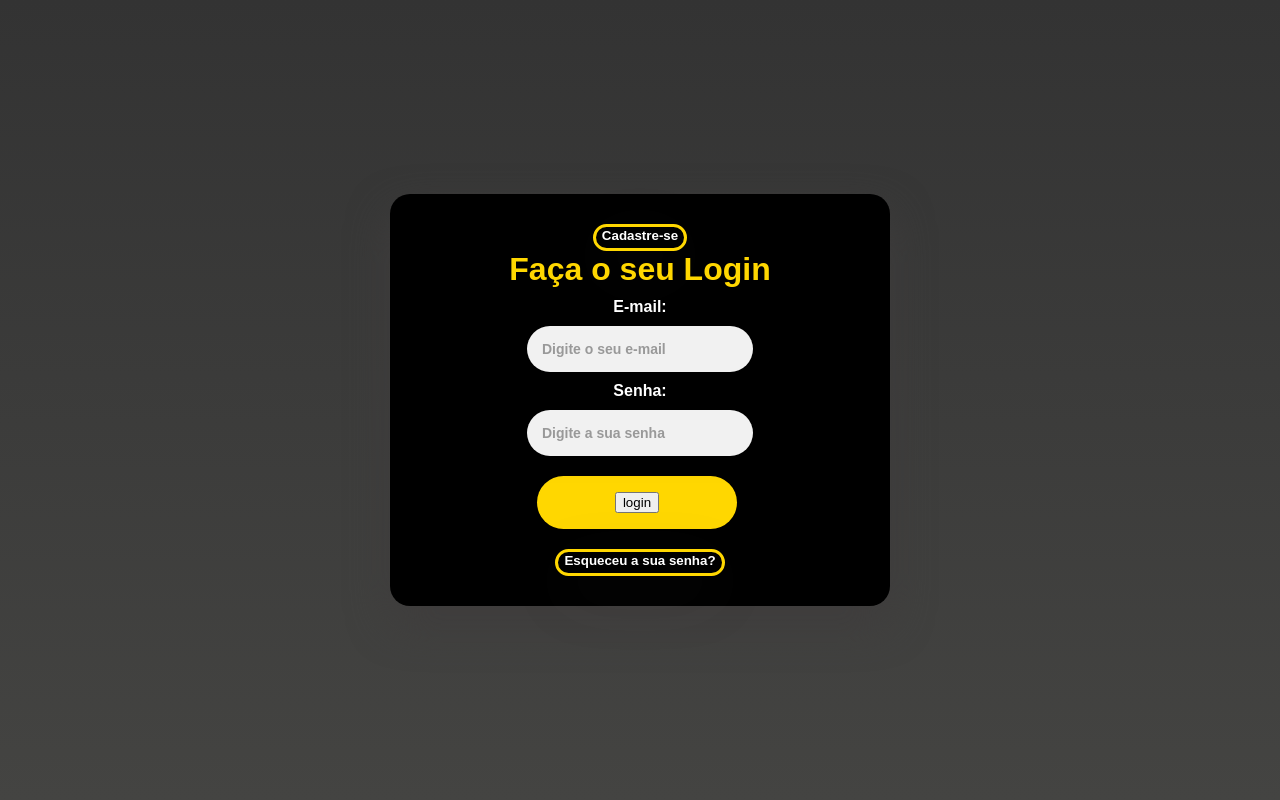
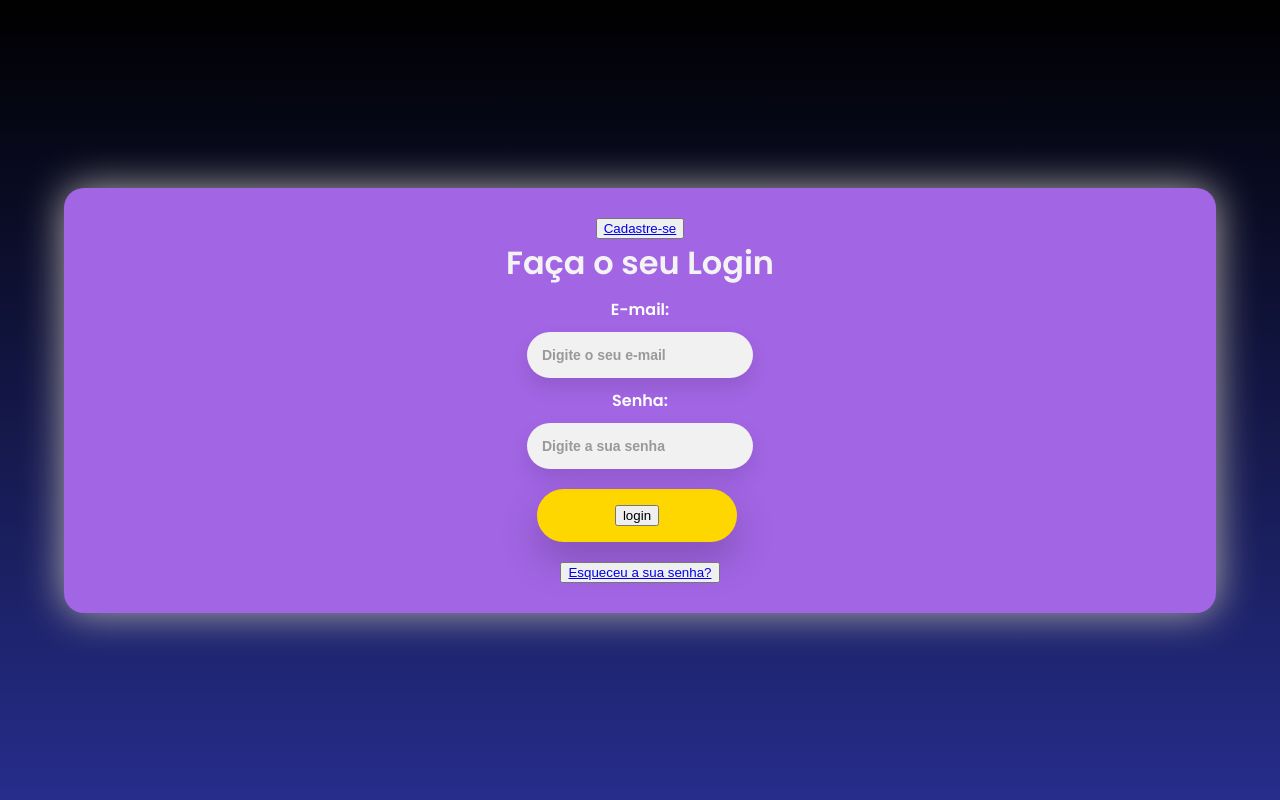
Before and after one commit to Felipe7700/Maqueicous, a Flask app: page /login in a window 1280 px wide. Run offline with Flask 3, Linux system fonts and the light colour scheme.

Commit message:
Update style_login.css

```diff
--- a/Maqueicous-1f79467f9f41d2d35226ed54b3450638993ca87a/Maqueicous-main/Feh/static/style_login.css
+++ b/Maqueicous-1f79467f9f41d2d35226ed54b3450638993ca87a/Maqueicous-main/Feh/static/style_login.css
@@ -1,3 +1,5 @@
+@import url('https://fonts.googleapis.com/css2?family=Poppins:wght@600&display=swap');
+
 body {
     margin: 0;
     font-family: Arial, sans-serif;
@@ -11,29 +13,30 @@
 .main {
     width: 100vw;
     height: 100vh;
-    background: linear-gradient(to bottom, #333333, #444442);
+    background: linear-gradient(to bottom, #000000, #262d8b);
     display: flex;
     justify-content: center;
     align-items: center;
 }
 
 .card {
-    width: 50%;
-    max-width: 500px;
+    width: 90%;
+    max-width: 100;
     display: flex;
+    font-family: 'Poppins', sans-serif;
     justify-content: center;
     align-items: center;
-    background: #000000;
+    background: #a265e4;
     flex-direction: column;
     padding: 30px 35px;
     border-radius: 20px;
-    box-shadow: 0px 18px 40px rgb(63, 61, 61);
+    box-shadow: 0px 0px 40px rgb(181, 174, 174);
     text-align: center; /* Center the content inside the card */
 }
 
 .card h1,
 .card h2 {
-    color: #FFD700;
+    color: #f3f3f3;
     font-weight: bold;
     margin: 0;
     text-align: center;
@@ -94,7 +97,7 @@
     font-weight: bold;
     letter-spacing: 2px;
     color: #ffffff;
-    background: #FFD700;
+    background: #dec11d;
     cursor: pointer;
     box-shadow: 0px 18px 40px rgba(245, 247, 99, 0.2);
     transition: transform 200ms ease-in-out, background-color 200ms ease-in-out;
@@ -102,25 +105,61 @@
     margin: 10px;
 }
 
-.btn-cad_esq {
-    color: #FFD700;
+.btn-cad_emp {
+    color: #ebe7e6;
     background: transparent;
-    border: 3px solid #FFD700;
-    padding-bottom: 5px;
+    border: 3px solid #5357a0;
+    padding-bottom: 60px;
+    padding-top: 20px;
     border-radius: 20px;
-    box-shadow: 0px 18px 60px -12px #444442;
+    box-shadow: 0px 0px 10px 2px #d8d7d7;
+    transition: .35s;
+    cursor: pointer;
+    padding: 12px;
+    width: 15vh;
 }
 
-.btn-cad_esq a {
+.btn-cad_emp a {
     text-decoration: none;
-    color: #ffffff;
+    color: rgb(255, 255, 255);
     font-weight: bold;
 }
 
-.btn-cad_esq:hover,
-.btn-cad_esq:focus {
-    color: #FFD700;
-    background: #000000;
+.btn-cad_emp:hover,
+.btn-cad_emp:focus {
+    color: #ffd900;
+    background: #6e6e6e;
+    opacity: 4;
+    transform: scale(0.9);
+}
+
+
+.btn-cad_esta {
+    color: #ebe7e6;
+    background: transparent;
+    border: 3px solid #5357a0;
+    padding-bottom: 60px;
+    padding-top: 20px;
+    border-radius: 20px;
+    box-shadow: 0px 0px 10px 2px #d8d7d7;
+    transition: .35s;
+    cursor: pointer;
+    padding: 12px;
+    width: 15vh;
+}
+
+.btn-cad_esta a {
+    text-decoration: none;
+    color: rgb(255, 255, 255);
+    font-weight: bold;
+}
+
+.btn-cad_esta:hover,
+.btn-cad_esta:focus {
+    color: #ffd900;
+    background: #6e6e6e;
+    opacity: 4;
+    transform: scale(0.9);
 }
 
 .btn-login {
@@ -141,3 +180,15 @@
     text-align: center;
     margin: 20px 10px; /* Added padding between the "Coloque a sua senha" and the button */
 }
+.vc_e{
+    width: 200px;
+    padding-bottom: 20px;
+}
+
+.botao_emp{
+    padding: 10px;
+}
+
+.espaco{
+    padding: 5px;
+}
```
